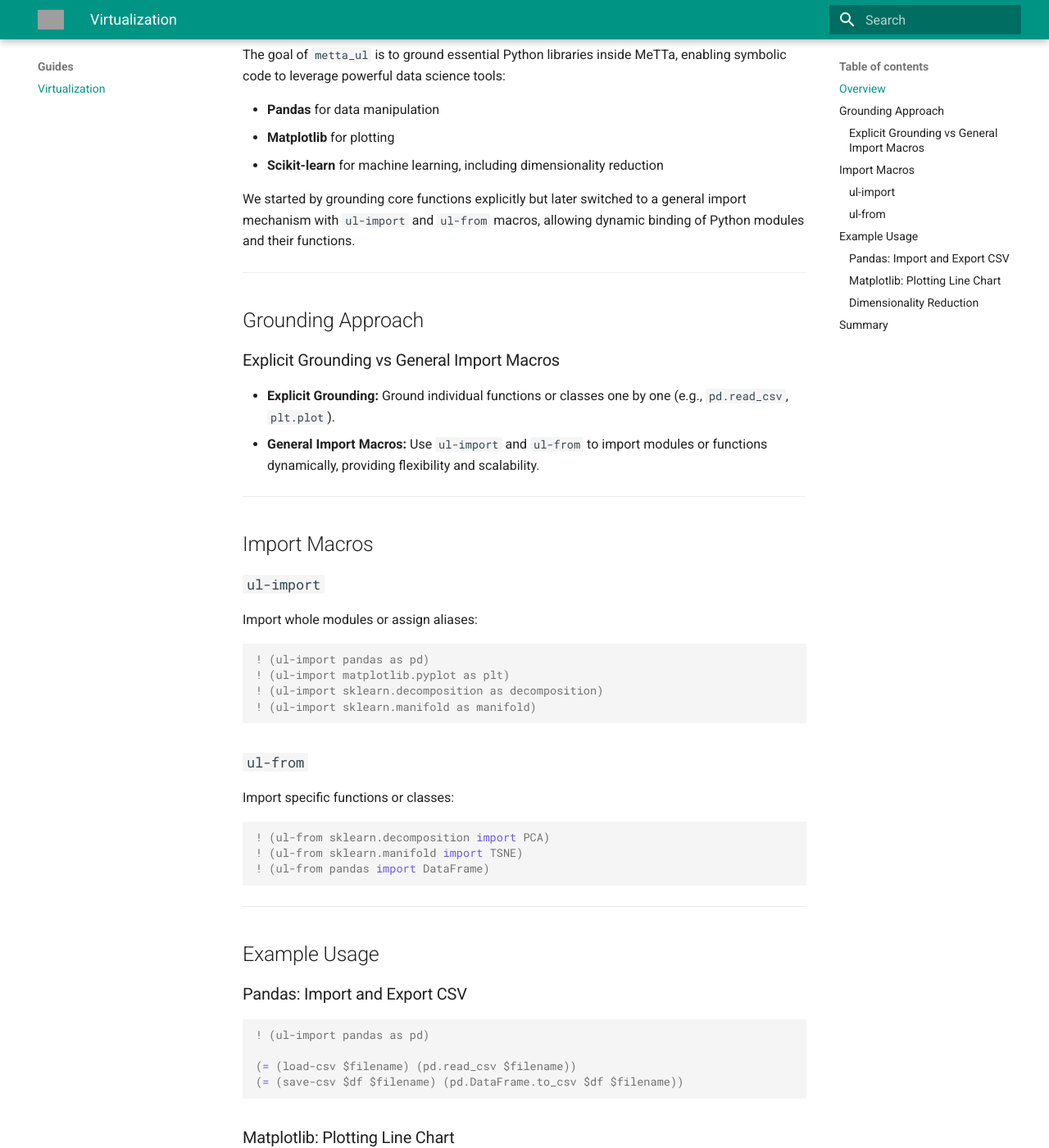
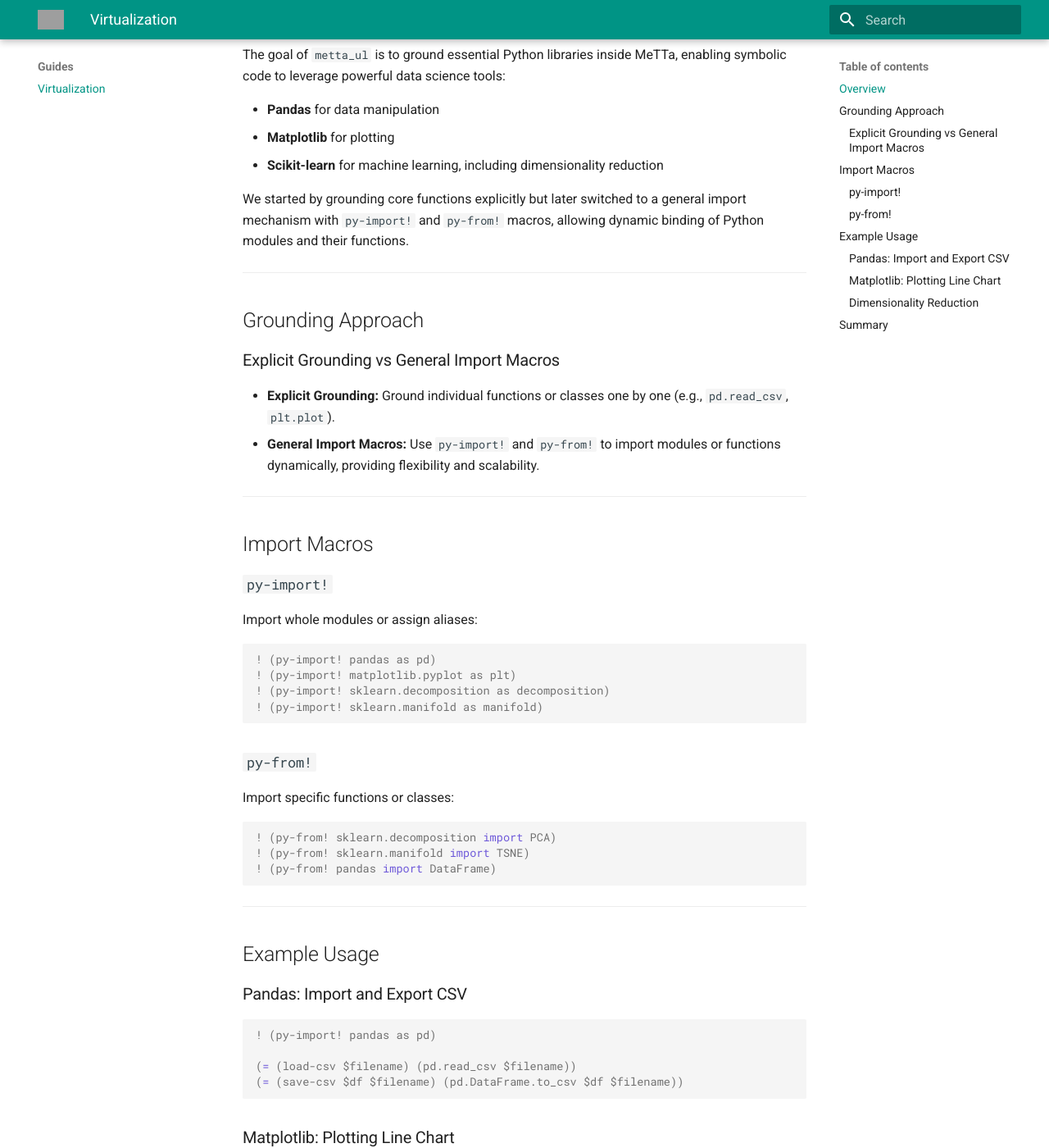
Before and after one commit to disez-ai/metta-ul, an MkDocs documentation site: the page built from docs/visualization.md, in a window 1280 px wide and 1400 px high, scrolled down 266 px. Shown: the whole window at 82% size. Built offline with MkDocs 1.6.1 and Material for MkDocs 9.7.7, drawn with Linux system fonts in a browser that asks for light colours; some of the changed text lies outside the part shown; grey boxes are pictures that could not be loaded.

````diff
--- a/docs/visualization.md
+++ b/docs/visualization.md
@@ -8,7 +8,7 @@ The goal of `metta_ul` is to ground essential Python libraries inside MeTTa, ena
 * **Matplotlib** for plotting
 * **Scikit-learn** for machine learning, including dimensionality reduction
 
-We started by grounding core functions explicitly but later switched to a general import mechanism with `ul-import` and `ul-from` macros, allowing dynamic binding of Python modules and their functions.
+We started by grounding core functions explicitly but later switched to a general import mechanism with `py-import!` and `py-from!` macros, allowing dynamic binding of Python modules and their functions.
 
 ---
 
@@ -17,31 +17,31 @@ We started by grounding core functions explicitly but later switched to a genera
 ### Explicit Grounding vs General Import Macros
 
 * **Explicit Grounding:** Ground individual functions or classes one by one (e.g., `pd.read_csv`, `plt.plot`).
-* **General Import Macros:** Use `ul-import` and `ul-from` to import modules or functions dynamically, providing flexibility and scalability.
+* **General Import Macros:** Use `py-import!` and `py-from!` to import modules or functions dynamically, providing flexibility and scalability.
 
 ---
 
 ## Import Macros
 
-### `ul-import`
+### `py-import!`
 
 Import whole modules or assign aliases:
 
 ```lisp
-! (ul-import pandas as pd)
-! (ul-import matplotlib.pyplot as plt)
-! (ul-import sklearn.decomposition as decomposition)
-! (ul-import sklearn.manifold as manifold)
+! (py-import! pandas as pd)
+! (py-import! matplotlib.pyplot as plt)
+! (py-import! sklearn.decomposition as decomposition)
+! (py-import! sklearn.manifold as manifold)
 ```
 
-### `ul-from`
+### `py-from!`
 
 Import specific functions or classes:
 
 ```lisp
-! (ul-from sklearn.decomposition import PCA)
-! (ul-from sklearn.manifold import TSNE)
-! (ul-from pandas import DataFrame)
+! (py-from! sklearn.decomposition import PCA)
+! (py-from! sklearn.manifold import TSNE)
+! (py-from! pandas import DataFrame)
 ```
 
 ---
@@ -51,7 +51,7 @@ Import specific functions or classes:
 ### Pandas: Import and Export CSV
 
 ```lisp
-! (ul-import pandas as pd)
+! (py-import! pandas as pd)
 
 (= (load-csv $filename) (pd.read_csv $filename))
 (= (save-csv $df $filename) (pd.DataFrame.to_csv $df $filename))
@@ -60,7 +60,7 @@ Import specific functions or classes:
 ### Matplotlib: Plotting Line Chart
 
 ```lisp
-! (ul-import matplotlib.pyplot as plt)
+! (py-import! matplotlib.pyplot as plt)
 
 (= (plot-line $x $y)
   (plt.plot $x $y)
@@ -72,9 +72,9 @@ Import specific functions or classes:
 Use scikit-learn's PCA and t-SNE for reducing data dimensionality:
 
 ```lisp
-! (ul-from sklearn.decomposition import PCA)
-! (ul-from sklearn.manifold import TSNE)
-! (ul-import numpy as np)
+! (py-from! sklearn.decomposition import PCA)
+! (py-from! sklearn.manifold import TSNE)
+! (py-import! numpy as np)
 
 (= (reduce-pca $data $components)
   (let* (
@@ -97,5 +97,5 @@ Use scikit-learn's PCA and t-SNE for reducing data dimensionality:
 ## Summary
 
 * Virtualization in `metta_ul` grounds important Python libraries into MeTTa.
-* `ul-import` and `ul-from` macros dynamically bind Python modules/functions, enabling concise and extensible code.
+* `py-import!` and `py-from!` macros dynamically bind Python modules/functions, enabling concise and extensible code.
 * This allows integration of data science workflows — data loading (pandas), visualization (matplotlib), and machine learning (scikit-learn) — directly in MeTTa programs.
````
Also changed, not shown: 11 other files.
